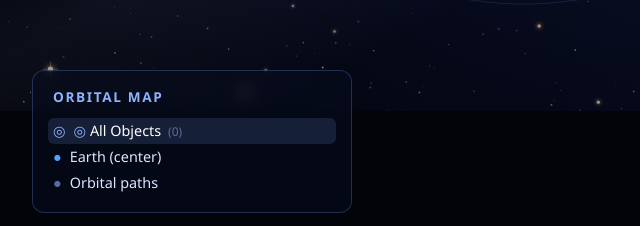
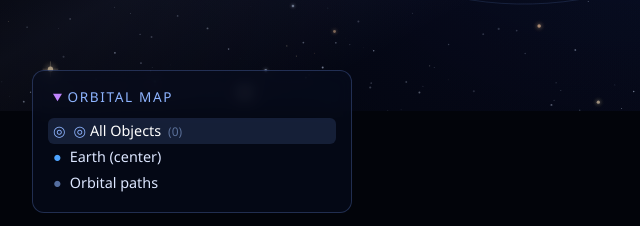
Before and after one commit to Dales24/cosmic-forecast, a website: page front_end/index.html in a window 1280 px wide. Shown: the part 689-915 px from the top of the page, 0-640 px from the left. Drawn offline with Linux system fonts and the light colour scheme; no server answers; animation ran at ten frames a second.

Commit message:
Make map legend collapsible

```diff
--- a/front_end/index.html
+++ b/front_end/index.html
@@ -23,14 +23,16 @@
 
     <!-- Left column: legend + play controls -->
     <div class="left-col">
-      <div class="map-legend">
-        <h2>Orbital Map</h2>
+      <details class="map-legend" open>
+        <summary>Orbital Map</summary>
+        <div class="map-legend-content">
           <p id="scene-timestamp"></p>
           <p id="source-warning" role="status" aria-live="polite" hidden></p>
           <ul id="legend-list">
             <!-- populated dynamically by app.js -->
           </ul>
         </div>
+      </details>
 
       <div class="controls">
         <button id="play-btn">&#9654; Play Simulation</button>
--- a/front_end/static/style.css
+++ b/front_end/static/style.css
@@ -127,12 +127,23 @@ body {
   backdrop-filter: blur(8px);
 }
 
-.map-legend h2 {
+.map-legend summary {
   font-size: 0.85rem;
   letter-spacing: 0.12em;
   text-transform: uppercase;
   color: var(--accent);
-  margin-bottom: 0.75rem;
+  cursor: pointer;
+  user-select: none;
+}
+
+.map-legend summary::marker { color: var(--accent2); }
+
+.map-legend[open] summary { margin-bottom: 0.75rem; }
+
+.map-legend summary:focus-visible {
+  outline: 2px solid var(--accent);
+  outline-offset: 4px;
+  border-radius: 2px;
 }
 
 .map-legend ul {
```
Also changed, not shown: front_end/tests/legend.test.js (+17 -0 lines), front_end/tests/setup.js (+6 -1 lines). Lines whose indentation alone changed are shown as unchanged.
